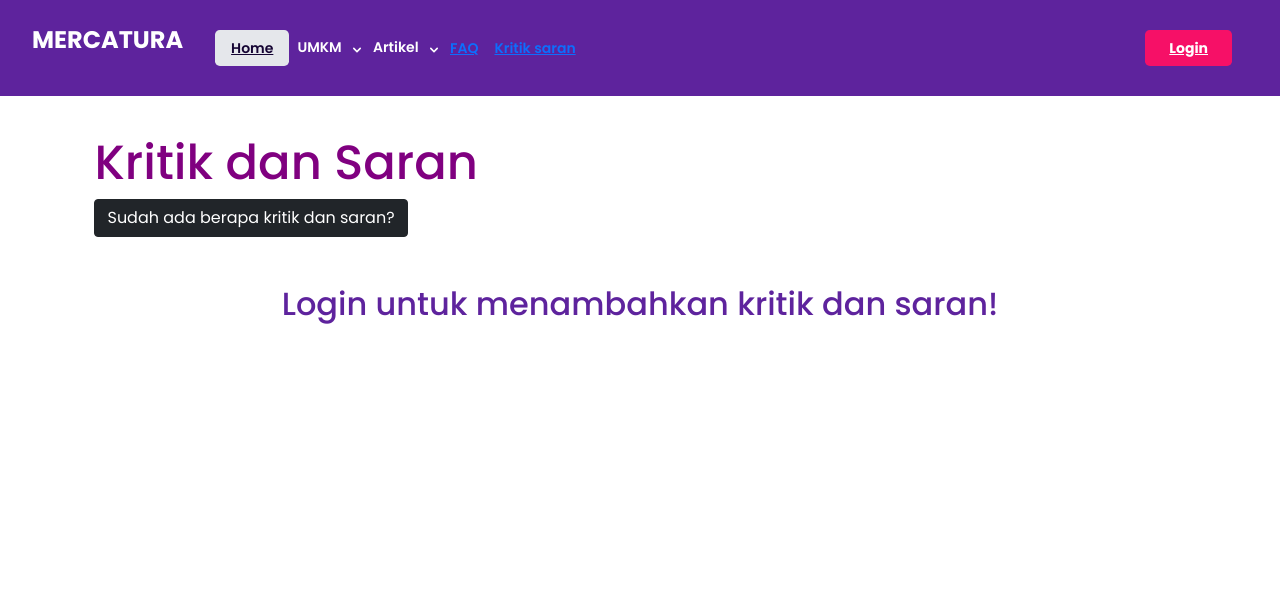
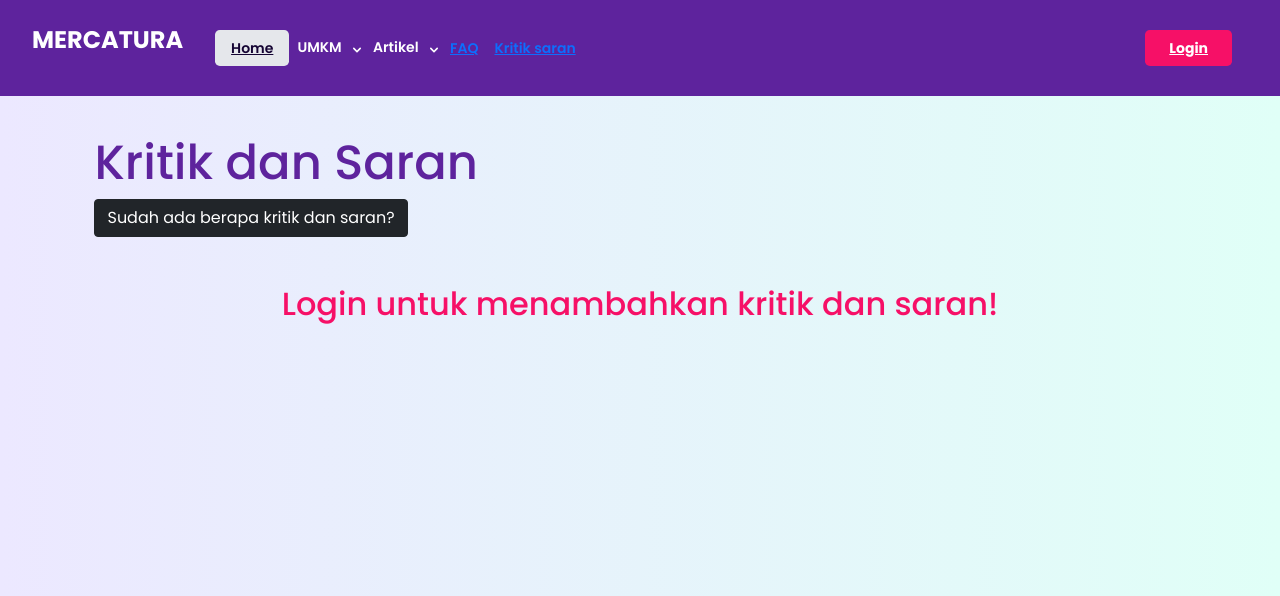
Before and after one commit to AdrianRamadhan27/mercatura, a Django app: page /kritiksaran/ in a window 1280 px wide. Shown: the top 596 px of the page. Run offline with Django 4.2, Linux system fonts and the light colour scheme; data that the repository does not hold is empty; style sheets or scripts are compiled from the project's sources; some libraries are stand-ins or nearby versions.

Commit message:
styling
adding bg color

```diff
--- a/kritiksaran_module/templates/create_post.html
+++ b/kritiksaran_module/templates/create_post.html
@@ -10,6 +10,7 @@
     <style>
         body {
             font-family: 'Poppins';
+            background-image: linear-gradient(to right, #ECE8FF, #E0FFF7);
         }
     </style>
     <body>
@@ -17,7 +18,7 @@
         <br>
         <br>
         <br>
-        <h1 style="color: purple; padding-left: 25mm; padding-top: 10mm; font-weight: 500; font-size: 300%;">Kritik dan Saran </h1>
+        <h1 style="color: #5E239D; padding-left: 25mm; padding-top: 10mm; font-weight: 500; font-size: 300%;">Kritik dan Saran </h1>
         <input type="button" id="submit" value="Sudah ada berapa kritik dan saran?" class="btn btn-dark btn-rounded" style="margin-left: 25mm;">
         <div class="container pt-5">
             {% if user.is_authenticated %}
@@ -34,14 +35,14 @@
                 <button type="submit" class="btn btn-primary" style="background-color: #5E239D; color: white;">Submit</button>
             </form>
             {% else %}
-            <h2 style="color:#5E239D;text-align:center;user-select: none;font-weight: 500;">Login untuk menambahkan kritik dan saran!</h2>
+            <h2 style="color:#F61067;text-align:center;user-select: none;font-weight: 500;">Login untuk menambahkan kritik dan saran!</h2>
             {% endif %}
 
             <br>
             <div class="row mb-2 posts">
                     {% for post in posts %}
                     <div class="col-sm-3 col-md-10">
-                        <div class="row no-gutters border rounded overflow-hidden flex-md-row mb-4 shadow-sm h-md-250 position-relative">
+                        <div class="row no-gutters border rounded overflow-hidden flex-md-row mb-4 shadow-outline h-md-250 position-relative">
                             <div class="col p-4 d-flex flex-column position-static" style="background-color: #E2DBFD">
                                 <h3 class="mb-0" style="color: #150433;">{{post.title}}</h3>
                                 <h5 class="mb-auto" style="color: #5A5A5A;">{{post.description}}</h5>
@@ -62,7 +63,7 @@
                                                 Setuju
                                             </button>
                                             {% else %}
-            <h5 style="color:#5E239D;text-align:left;user-select: none;font-weight: 200;color: #5E239D;">Login untuk setuju dengan kritik dan saran!</h5>
+            <h5 style="color:#5E239D;text-align:left;user-select: none;font-weight: 200;color: #F61067;">Login untuk setuju dengan kritik dan saran!</h5>
             {% endif %}
                                             <div class="ui grid">
                                                 <div class="column">
@@ -134,7 +135,7 @@
                     const url = '{% url "kritiksaran_module:setuju-post-view" %}'
 
                     $(".posts").append('<div class = "col-sm-3 col-md-10">'+
-                        '<div class="row no-gutters border rounded overflow-hidden flex-md-row mb-4 shadow-sm h-md-250 position-relative">' +
+                        '<div class="row no-gutters border rounded overflow-hidden flex-md-row mb-4 shadow-outline h-md-250 position-relative">' +
                             '<div class="col p-4 d-flex flex-column position-static" style="background-color: #E2DBFD">' +
                                 '<h3 class="mb-0">' + json.title + '</h3>' +
                                 '<p class="mb-auto text-muted">' + json.description + '</p>' +
--- a/kritiksaran_module/templates/show_kritiksaran.html
+++ b/kritiksaran_module/templates/show_kritiksaran.html
@@ -14,6 +14,8 @@
         }
         body{
             font-family: 'Poppins';
+            background-image: linear-gradient(to right, #ECE8FF, #E0FFF7);
+
         }
     </style>
     <body>
@@ -21,7 +23,7 @@
         <br>
         <br>
         <br>
-        <h1 style="color: purple; padding-left: 25mm; padding-top: 10mm;" class="font-weight-bold">Kritik dan Saran </h1>
+        <h1 style="color: #5E239D; padding-left: 25mm; padding-top: 10mm; font-weight: 500; font-size: 300%;">Kritik dan Saran </h1>
         <input type="button" id="submit" value="Sudah ada berapa kritik dan saran?" class="btn btn-dark btn-rounded" style="margin-left: 25mm;">
 
         <div class="container pt-5">
```
